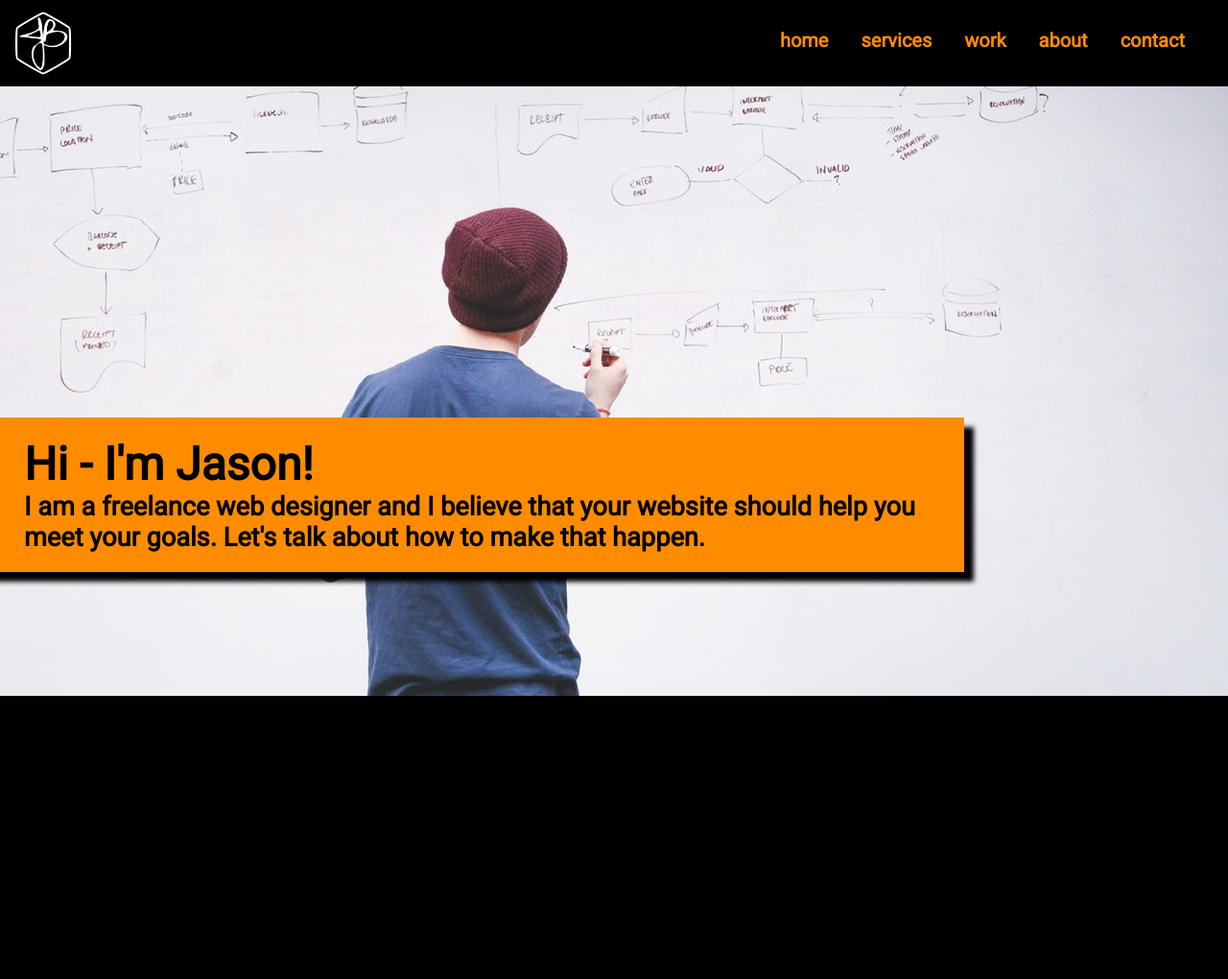
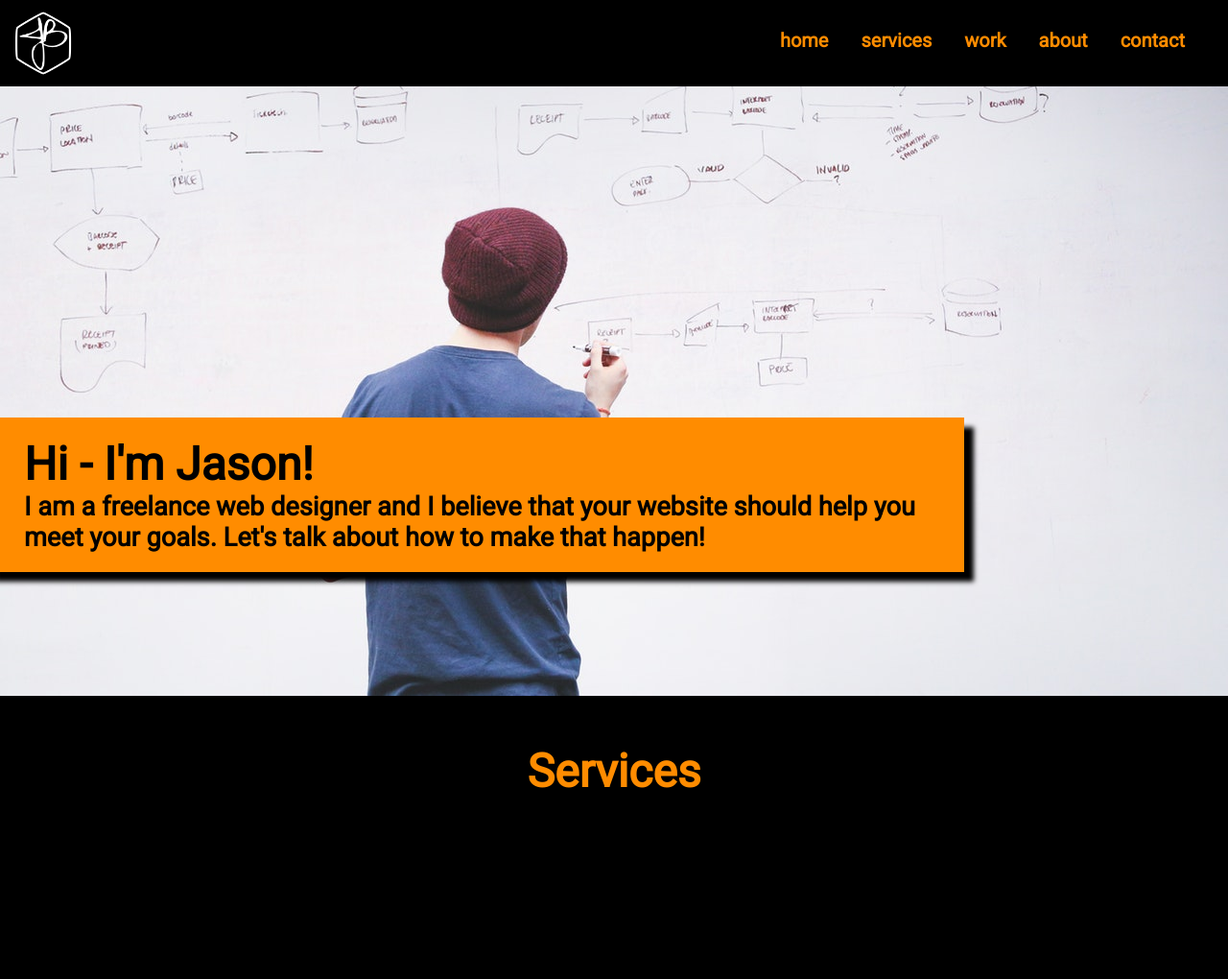
Before and after one commit to jasonbodman/portfolio-redesign, a PHP site: page / in a window 1280 px wide. Shown: the top 1020 px of the page at 96% size. Before the commit the page ends 725 px from the top, so only its background shows below. Run offline with PHP 8.4, Linux system fonts and the light colour scheme; some web fonts are replaced.

Commit message:
update styles in styles.css

```diff
--- a/css/styles.css
+++ b/css/styles.css
@@ -10,6 +10,14 @@
 /* SECTION STYLES */
 .robot {
 	font-family: Roboto, sans-serif;
+}
+
+.orange {
+	color: #ff8c00;
+}
+
+.center {
+	text-align: center;
 }
 
 .left {
@@ -74,6 +82,7 @@ header {
 .services {
 	background-color: black;
 	min-height: 1000px;
+	padding-top: 50px;
 }
 
 
--- a/index.html
+++ b/index.html
@@ -35,12 +35,12 @@
 						<h1 class="n">Hi - I'm Jason!</h1>
 						<h2>I am a freelance web designer and I believe that your website
 							 should help you meet your goals. Let's talk about how to make
-							 that happen.
+							 that happen!
 					</div>
 				</div>
 			</section>
 			<section class="services" id="services">
-				<h1>TESTING</h1>
+				<h1 class="orange center">Services</h1>
 			</section>
 		</div>
 
```
